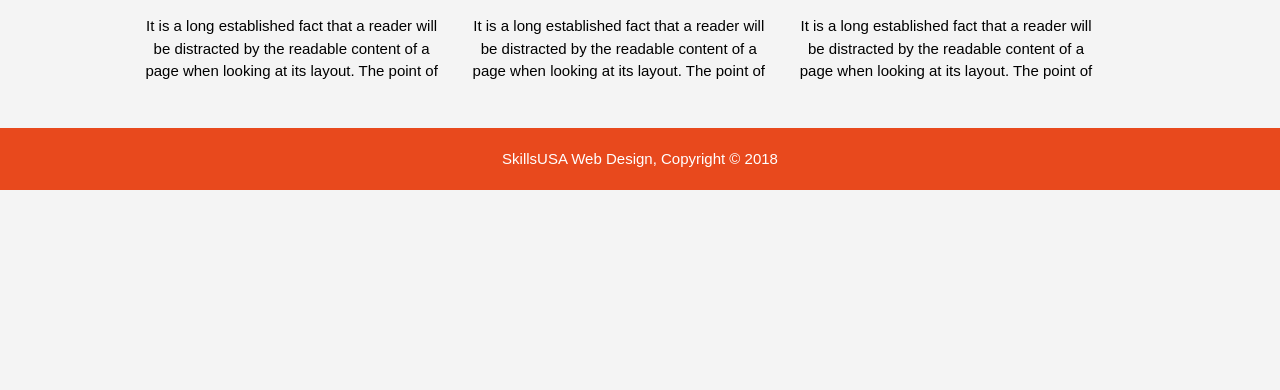
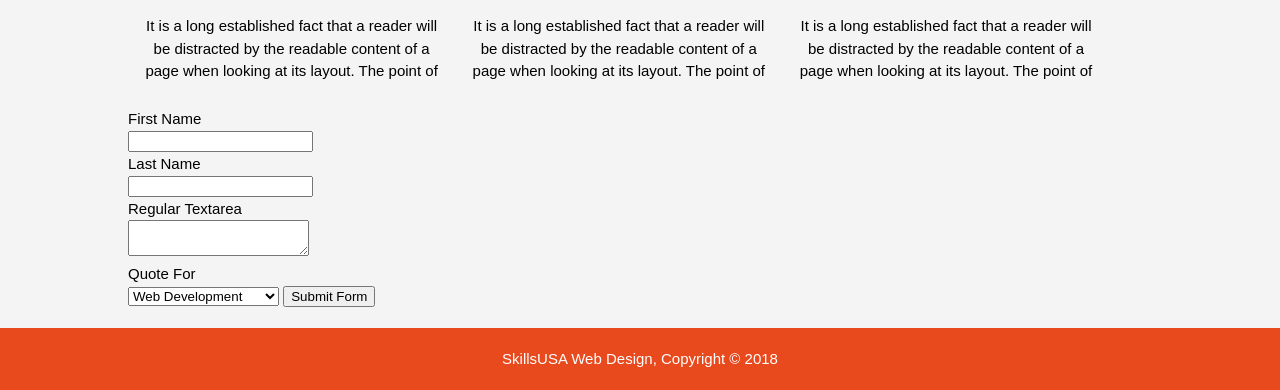
Before and after one commit to jonathanwork/htmlproject, a plain HTML site: page index.html in a window 1280 px wide. Shown: the part 777-1167 px from the top of the page. Before the commit the page ends 967 px from the top, so only its background shows below. Drawn offline with Linux system fonts and the light colour scheme.

Commit message:
adding form

```diff
--- a/index.html
+++ b/index.html
@@ -90,6 +90,68 @@
       </div>
     </section>
 
+
+<!-- Form -->
+    <section id="form">
+      <div class="container">
+        <form action="">
+
+          <!-- Label and text input -->
+          <label for="regularInput">First Name</label><br>
+          <input type="text" id="regularInput" /><br>
+
+          <label for="regularInput">Last Name</label><br>
+          <input type="text" id="regularInput" /><br>
+
+          <!-- Label and textarea -->
+          <label for="regularTextarea">Regular Textarea</label><br>
+          <textarea id="regularTextarea"></textarea><br>
+
+          <!-- Label and select list -->
+          <label for="selectList">Quote For</label><br>
+          <select id="selectList">
+            <option value="Option 1">Web Development</option>
+            <option value="Option 2">Android Development</option>
+            <option value="Option 3">iOS Development</option>
+          </select>
+
+          <!-- Wrap checkbox/radio button groups in fieldsets -->
+          <!-- <fieldset>
+
+
+            <label for="">Checkboxes</label>
+
+
+            <label for="regularCheckbox">
+              <input type="checkbox" id="regularCheckbox" value="checkbox 1" />
+              <span>Regular Checkbox</span>
+            </label>
+
+            <label for="secondRegularCheckbox">
+              <input type="checkbox" id="secondRegularCheckbox" value="checkbox 2" />
+              <span>Regular Checkbox</span>
+            </label>
+          </fieldset> -->
+
+          <!-- <fieldset>
+            <label for="">Radio Buttons</label>
+            <label for="regularRadio">
+              <input type="radio" name="radios" id="regularRadio" value="radio 1" />
+              <span>Regular Radio</span>
+            </label>
+            <label for="secondRegularRadio">
+              <input type="radio" name="radios" id="secondRegularRadio" value="radio 2" />
+              <span>Regular Radio</span>
+            </label>
+          </fieldset> -->
+
+          <button type="submit">Submit Form</button>
+
+        </form>
+      </div>
+    </section>
+    <!-- End -->
+
     <!-- Footer -->
     <footer>SkillsUSA Web Design, Copyright &copy; 2018</footer>
     <!-- End -->
```
Also changed, not shown: services.html (+1 -0 lines).
